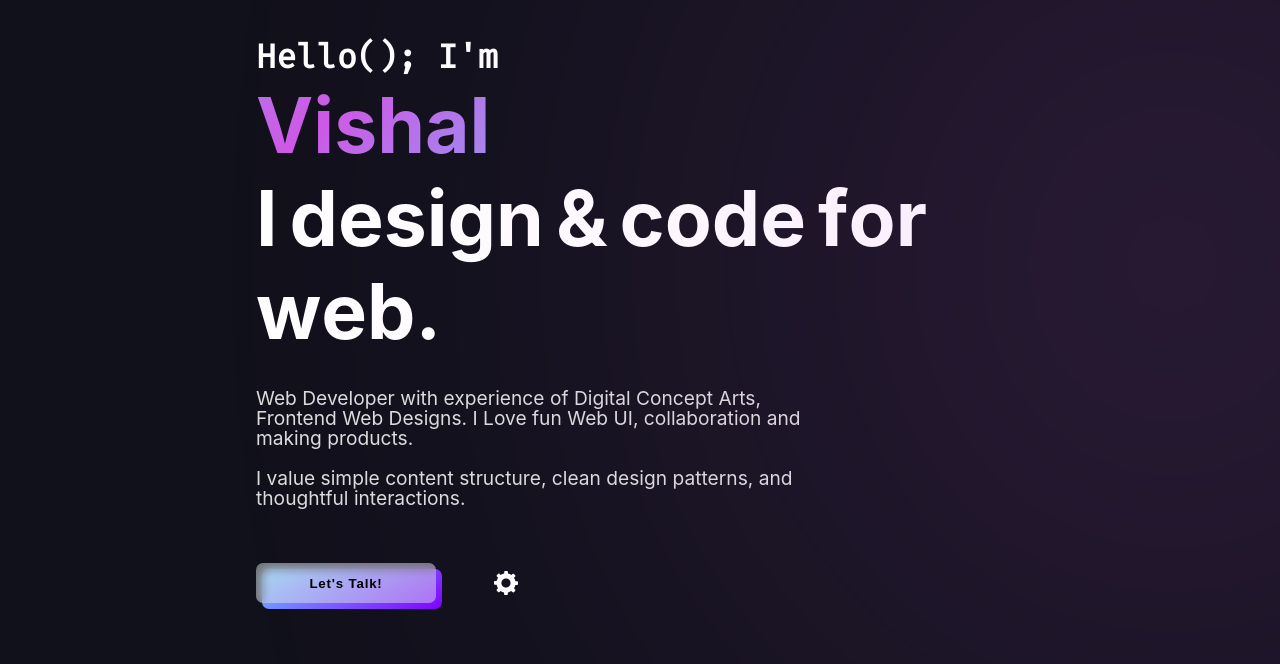
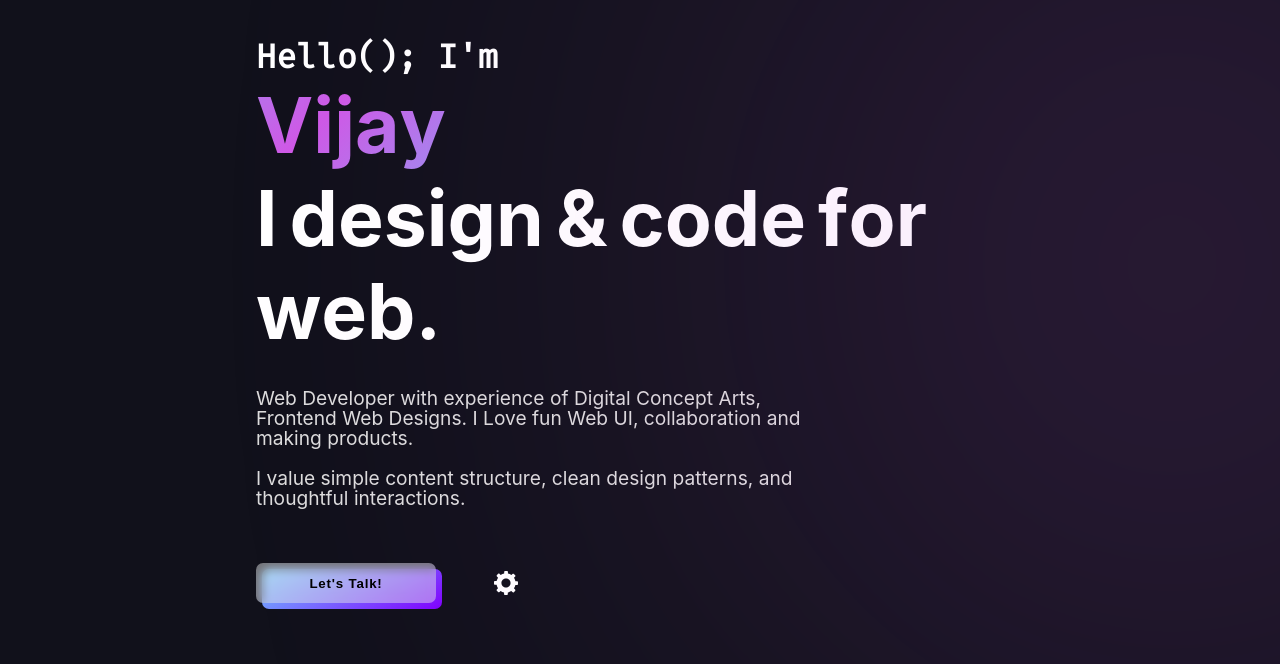
Before and after one commit to igloo-jr/portfolio, a plain HTML site: page index.html in a window 1280 px wide. Shown: the part 136-800 px from the top of the page. Drawn offline with nearby package versions, Linux system fonts and the light colour scheme; a web font is replaced by a local one.

Commit message:
Update index.html

```diff
--- a/index.html
+++ b/index.html
@@ -15,7 +15,7 @@ What are you doing here?! you sneaky developer...
 
     gtag("config", "G-YMWDE0VTD3");
   </script>
-  <title>Vishal | Portfolio</title>
+  <title>Vijay| Portfolio</title>
   <link rel="icon" type="image/x-icon" href="src/png/main-favicon.png" />
   <!-- aos cdn -->
   <link rel="stylesheet" href="https://unpkg.com/aos@next/dist/aos.css" />
@@ -129,10 +129,9 @@ What are you doing here?! you sneaky developer...
         <article id="name" data-aos="fade-up" data-aos-delay="200">
           <p class="jello">V</p>
           <p class="jello">i</p>
-          <p class="jello">s</p>
-          <p class="jello">h</p>
+          <p class="jello">j</p>
           <p class="jello">a</p>
-          <p class="jello">l</p>
+          <p class="jello">y</p>
           &nbsp;
         </article>
 
```
